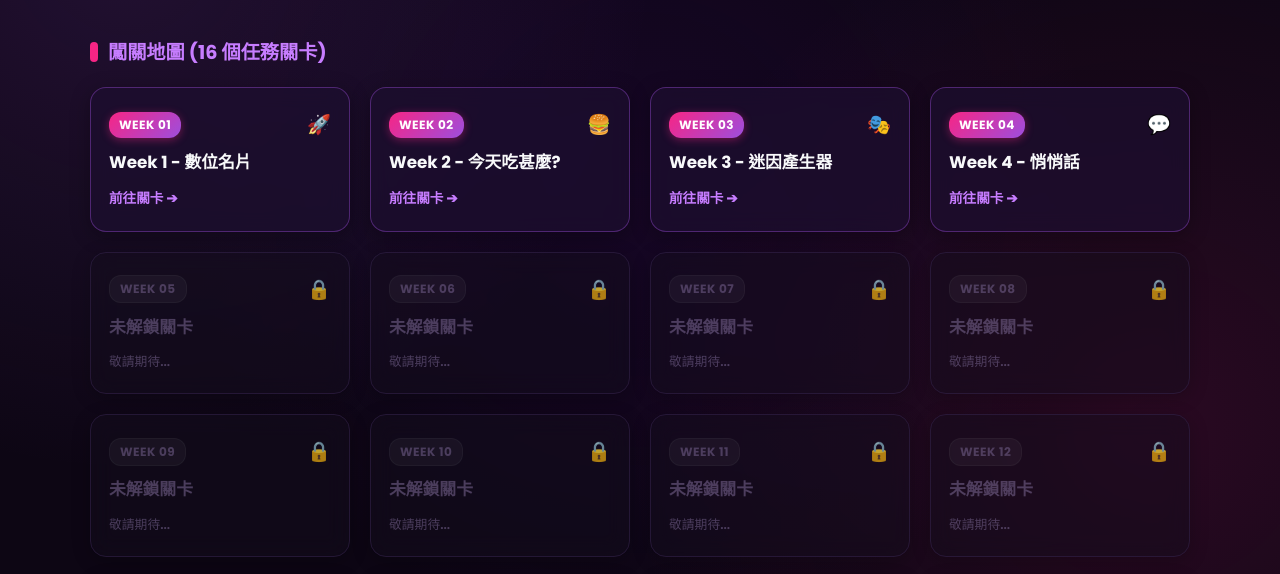
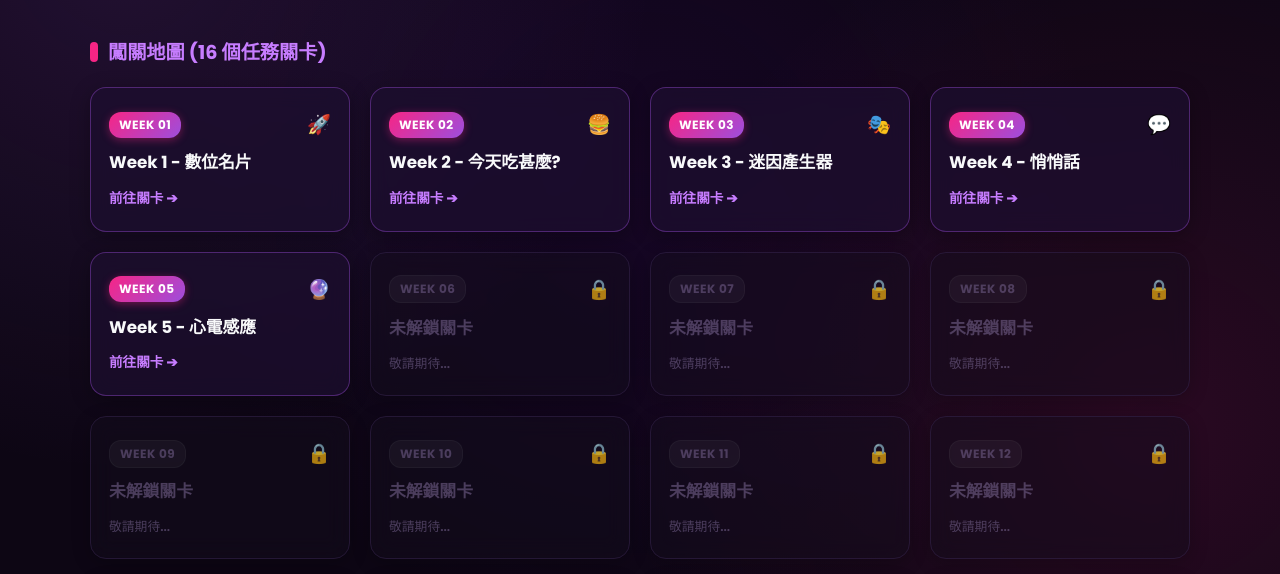
Before and after one commit to s26110123-stack/-, a plain HTML site: page index.html in a window 1280 px wide. Shown: the part 215-789 px from the top of the page. Drawn offline with Linux system fonts and the light colour scheme.

Commit message:
Update index.html

```diff
--- a/index.html
+++ b/index.html
@@ -1,3 +1,16 @@
+<!DOCTYPE html>
+<html lang="en">
+  <head>
+    <meta charset="UTF-8">
+    <link rel="stylesheet" href="./style.css">
+    <meta name="viewport" content="width=device-width, initial-scale=1.0">
+    <title>Pen</title>
+  </head>
+  <body>
+
+    <script src="./script.js"></script>
+  </body>
+</html>
 <!DOCTYPE html>
 <html lang="zh-TW">
 <head>
@@ -421,17 +434,17 @@
                 </div>
             </a>
 
-            <!-- Week 5 (未解鎖) -->
-            <div class="card locked" onclick="playLockedEffect(this)">
+            <!-- Week 5 (已解鎖) -->
+            <a href="w5/index.html" class="card unlocked">
                 <div class="card-header">
                     <span class="badge">WEEK 05</span>
-                    <span class="icon">🔒</span>
+                    <span class="icon">🔮</span>
                 </div>
-                <div class="card-title">未解鎖關卡</div>
+                <div class="card-title">Week 5 - 心電感應</div>
                 <div class="card-footer">
-                    <span class="action-text">敬請期待...</span>
+                    <span class="action-text">前往關卡 ➔</span>
                 </div>
-            </div>
+            </a>
 
             <!-- Week 6 (未解鎖) -->
             <div class="card locked" onclick="playLockedEffect(this)">
@@ -582,4 +595,3 @@
         }
     </script>
 </body>
-</html>
```
